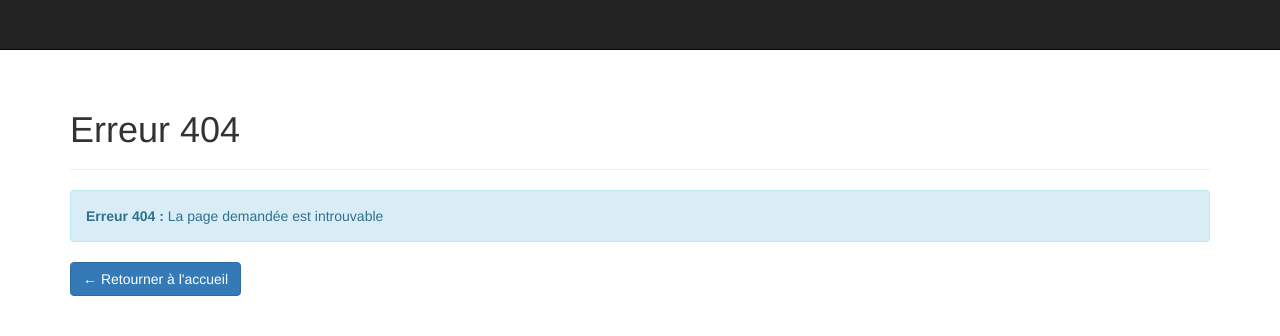
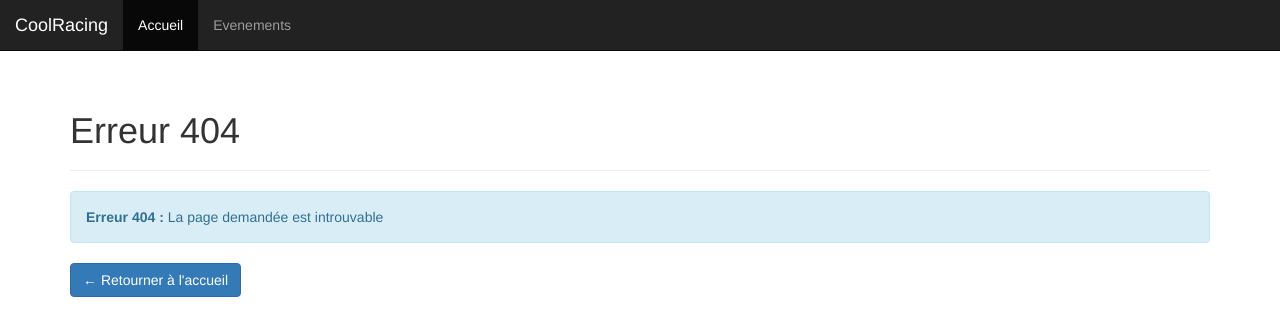
Before and after one commit to tbourrely/ccd_berger_bourrely_froehlicher_marlier_wilmouth, a PHP site: the page made by src/views/errors/404.html.twig in a window 1280 px wide. Shown: the top 336 px of the page. Run offline with PHP 8.4, Linux system fonts and the light colour scheme; the template is opened without the code that fills it, so the values that code supplies are empty; some libraries are stand-ins or nearby versions.

Commit message:
composer update

```diff
--- a/src/controllers/ExempleController.php
+++ b/src/controllers/ExempleController.php
@@ -27,7 +27,7 @@ class ExempleController extends BaseController
 
 
     public function index(RequestInterface $req, ResponseInterface $resp, $args){
-        echo "ok";
+        $this->render($resp, 'layout');
     }
 
     /**
--- a/src/views/layout.html.twig
+++ b/src/views/layout.html.twig
@@ -20,16 +20,16 @@
                     <span class="icon-bar"></span>
                     <span class="icon-bar"></span>
                 </button>
-                <!--<a class="navbar-brand" href="{{ path_for('index') }}">CoolRacing</a>-->
+
+                <a class="navbar-brand" href="">CoolRacing</a>
             </div>
-            <!--
+
             <div class="collapse navbar-collapse" id="bs-example-navbar-collapse-1">
                 <ul class="nav navbar-nav">
-                    <li class="active"><a href="{{ path_for('index') }}">Accueil</a></li>
-                    <li><a href="{{ path_for('evenements', {'order' : 'asc'}) }}">Evenements</a></li>
+                    <li class="active"><a href="#">Accueil</a></li>
+                    <li><a href="#">Evenements</a></li>
                 </ul>
             </div>
-            -->
         </div>
     </nav>
 
```
